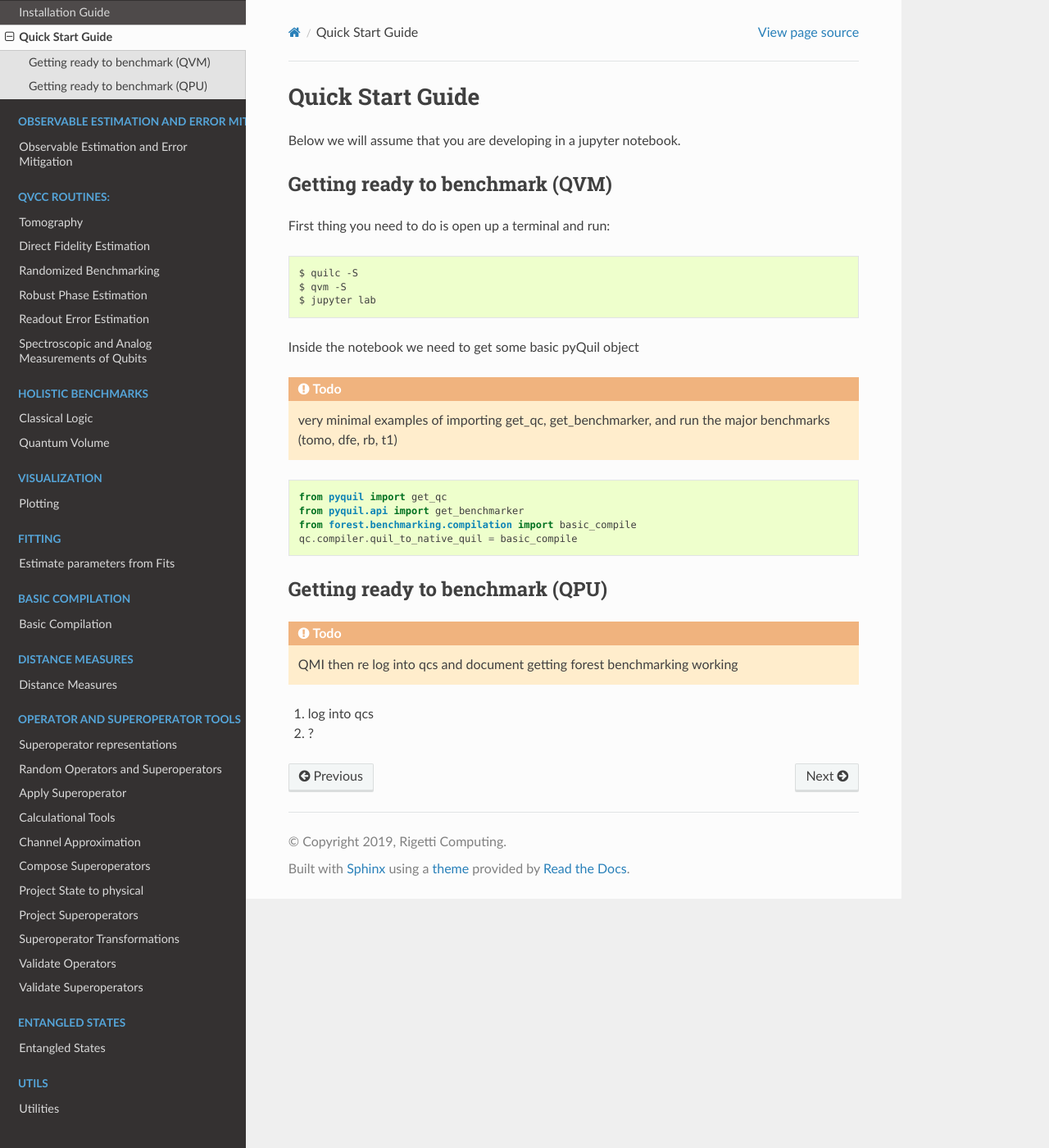
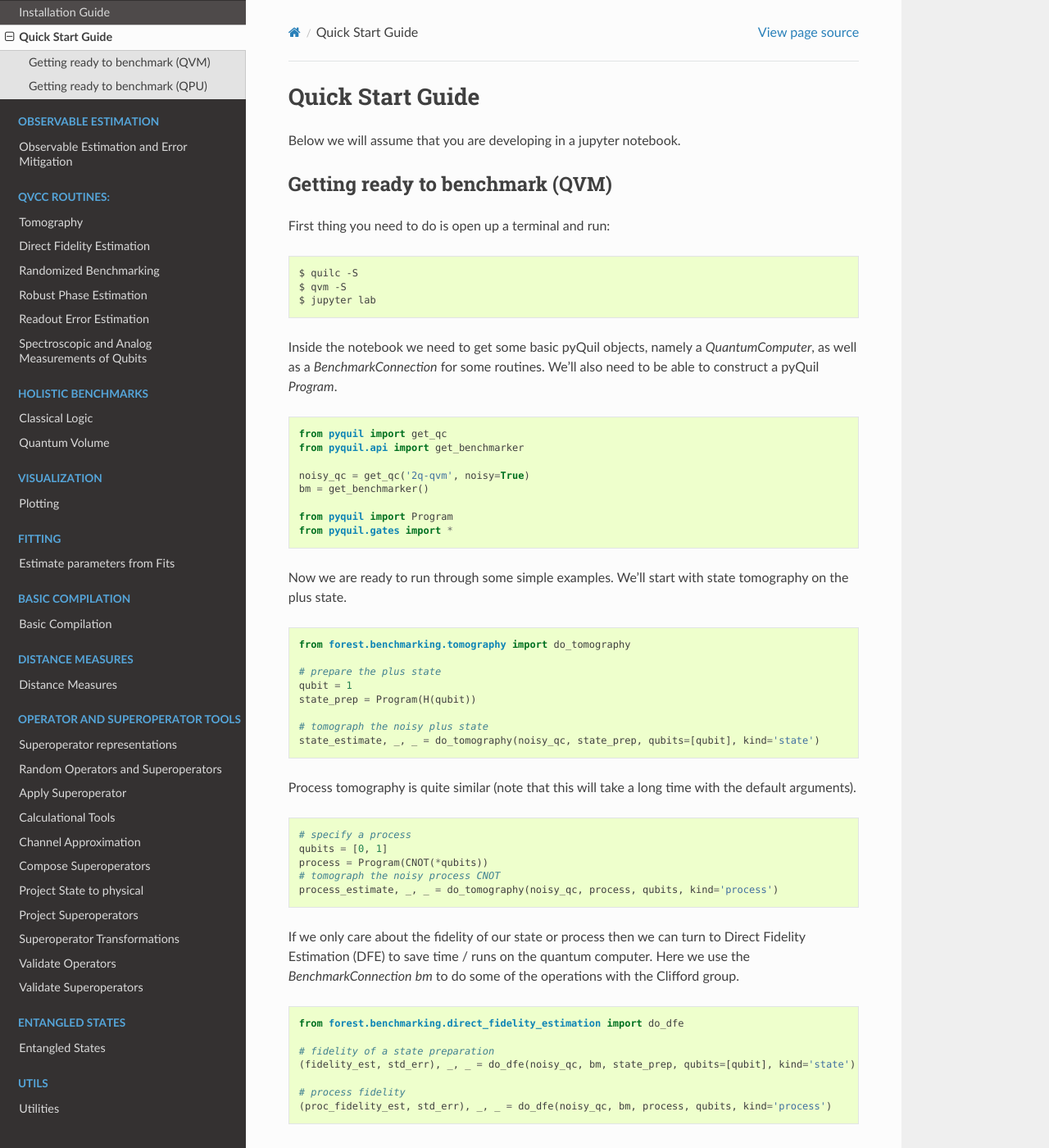
Before and after one commit to rigetti/forest-benchmarking, a Sphinx documentation site: the page built from docs/start.rst, in a window 1280 px wide and 1400 px high. Shown: the whole window at 82% size. Built offline with Sphinx 7.4.7 and the Read the Docs theme 2.0.0, drawn with Linux system fonts in a browser that asks for light colours; pages that are not in the unit, such as notebooks, are missing from menus; the version number could not be read and is left out; some of the changed text lies outside the part shown.

Commit message:
Fill out examples in quick start, shorten header title for obs_est.

```diff
--- a/docs/index.rst
+++ b/docs/index.rst
@@ -28,7 +28,7 @@ Contents
 
 .. toctree::
    :maxdepth: 1
-   :caption: Observable Estimation and Error Mitigation
+   :caption: Observable Estimation
 
    obs_est
 
--- a/docs/start.rst
+++ b/docs/start.rst
@@ -13,22 +13,76 @@ First thing you need to do is open up a terminal and run:
 
 .. code-block:: bash
 
-	$ quilc -S
-	$ qvm -S
-	$ jupyter lab
+    $ quilc -S
+    $ qvm -S
+    $ jupyter lab
 
-Inside the notebook we need to get some basic pyQuil object
-
-.. todo:: very minimal examples of importing get_qc, get_benchmarker, and run the major benchmarks (tomo, dfe, rb, t1)
+Inside the notebook we need to get some basic pyQuil objects, namely a `QuantumComputer`, as well as a `BenchmarkConnection` for some routines.
+We'll also need to be able to construct a pyQuil `Program`.
 
 .. code:: python
 
-	from pyquil import get_qc
-	from pyquil.api import get_benchmarker
-	from forest.benchmarking.compilation import basic_compile
-	qc.compiler.quil_to_native_quil = basic_compile
+    from pyquil import get_qc
+    from pyquil.api import get_benchmarker
+
+    noisy_qc = get_qc('2q-qvm', noisy=True)
+    bm = get_benchmarker()
+
+    from pyquil import Program
+    from pyquil.gates import *
+
+Now we are ready to run through some simple examples. We'll start with state tomography on the plus state.
+
+.. code:: python
+
+    from forest.benchmarking.tomography import do_tomography
+
+    # prepare the plus state
+    qubit = 1
+    state_prep = Program(H(qubit))
+
+    # tomograph the noisy plus state
+    state_estimate, _, _ = do_tomography(noisy_qc, state_prep, qubits=[qubit], kind='state')
+
+Process tomography is quite similar (note that this will take a long time with the default arguments).
+
+.. code:: python
+
+    # specify a process
+    qubits = [0, 1]
+    process = Program(CNOT(*qubits))
+    # tomograph the noisy process CNOT
+    process_estimate, _, _ = do_tomography(noisy_qc, process, qubits, kind='process')
+
+If we only care about the fidelity of our state or process then we can turn to Direct Fidelity Estimation (DFE) to
+save time / runs on the quantum computer. Here we use the `BenchmarkConnection` `bm` to do some of the operations with
+the Clifford group.
+
+.. code:: python
+
+    from forest.benchmarking.direct_fidelity_estimation import do_dfe
+
+    # fidelity of a state preparation
+    (fidelity_est, std_err), _, _ = do_dfe(noisy_qc, bm, state_prep, qubits=[qubit], kind='state')
+
+    # process fidelity
+    (proc_fidelity_est, std_err), _, _ = do_dfe(noisy_qc, bm, process, qubits, kind='process')
 
 
+Finally we can get estimates of the average error rate for our Clifford gates using Randomized Benchmarking (RB).
+Here again we use `bm` to generate random sequences of Clifford gates (compiled to native gates).
+
+.. code:: python
+
+    from forest.benchmarking.randomized_benchmarking import do_rb
+
+    # simultaneous single qubit RB on q0 and q1
+    qubit_groups = [(0,), (1,)]
+    num_sequences_per_depth = 20
+    depths = [2, 10, 20] * num_sequences_per_depth
+    rb_decays, _, _ = do_rb(noisy_qc, bm, qubit_groups, depths)
+
+These are just a few examples! Peruse the examples notebooks to see more.
 
 Getting ready to benchmark (QPU)
 --------------------------------
```
